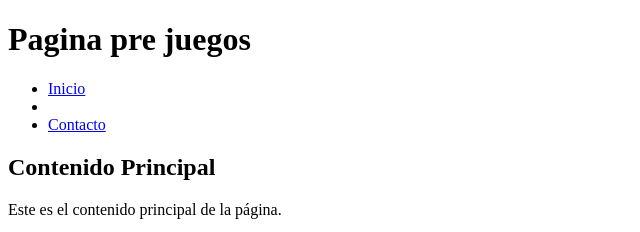
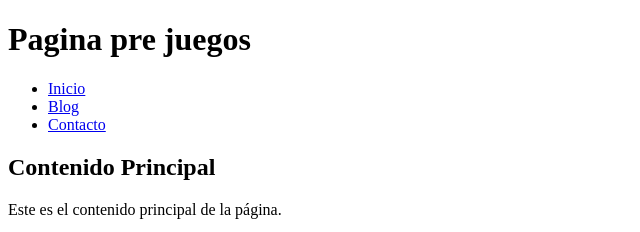
Before and after one commit to NicolasFuenzalidaMora/prueba, a plain HTML site: page index.html in a window 1280 px wide. Shown: the top 232 px of the page, 0-640 px from the left. Drawn offline with Linux system fonts and the light colour scheme.

Commit message:
Update index.html

```diff
--- a/index.html
+++ b/index.html
@@ -10,7 +10,7 @@
         <nav>
             <ul>
                 <li><a href="https://www.friv.com/z/play/juegos.html">Inicio</a></li>
-                <li><a href="https://pivigames.blog/"></a></li>
+                <li><a href="https://pivigames.blog/">Blog</a></li>
                 <li><a href="#">Contacto</a></li>
             </ul>
         </nav>
```
